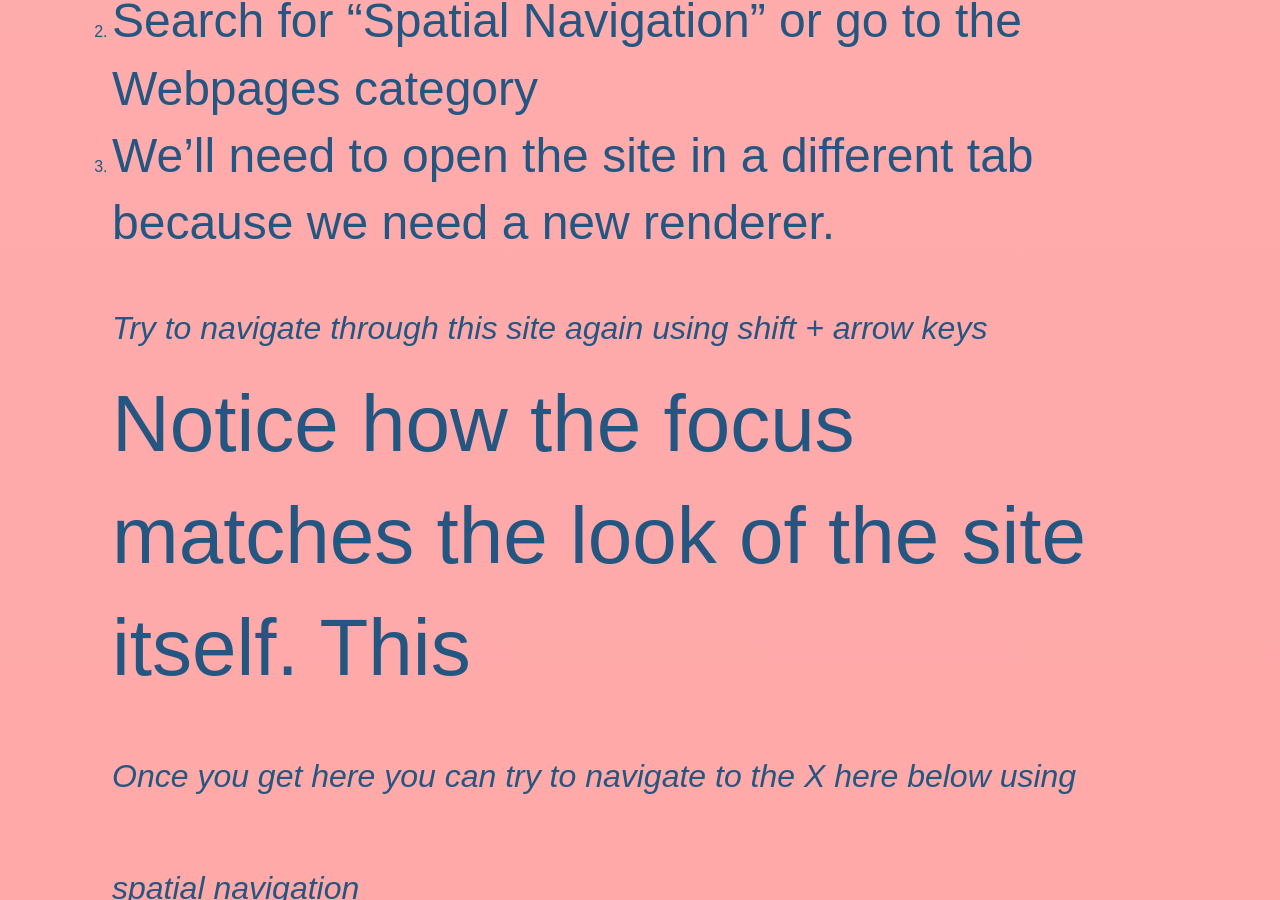
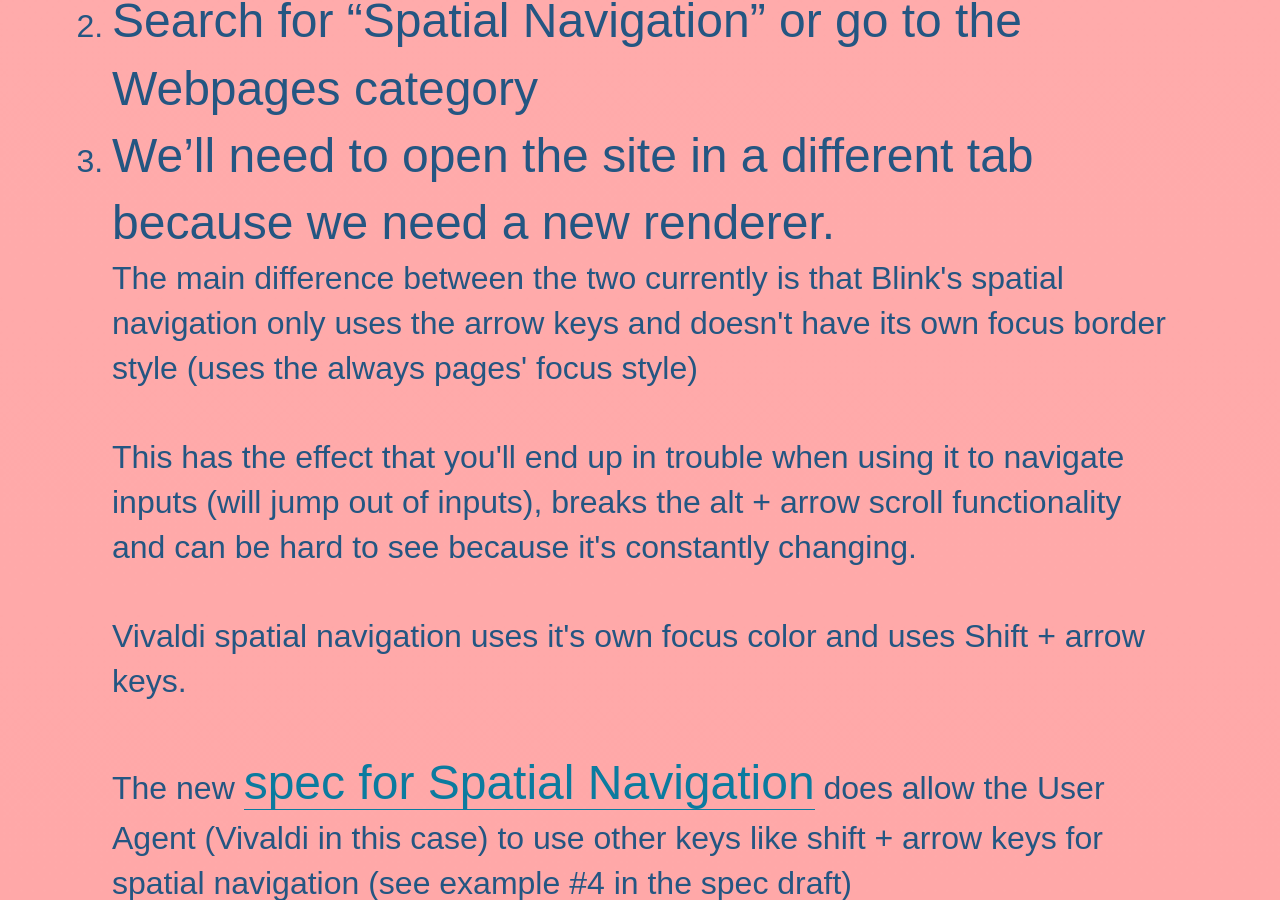
Before and after one commit to gudmundurmar/gmg.is, a Jekyll site: the page built from lost-in-navigation/index.md, in a window 1280 px wide and 900 px high, scrolled down 22833 px. Built offline with Jekyll 4.4.1, drawn with Linux system fonts in a browser that asks for light colours; some of the changed text lies outside the part shown.

Commit message:
Fix to Lost in Navigation blog

```diff
--- a/_layouts/singlepage.html
+++ b/_layouts/singlepage.html
@@ -18,6 +18,9 @@
     border: 1px solid black;
     border-collapse: collapse;
     padding: 0.7em;
+  }
+  li {
+    font-size: 2rem;
   }
   li > * {
     font-size: 3rem;
--- a/lost-in-navigation/index.md
+++ b/lost-in-navigation/index.md
@@ -310,7 +310,7 @@
   <em>Press alt + ⬇️ key</em>
 </p>
 
-First lets try Blink/Chromium spatial navigation
+_Try both Blink/Chromium spatial navigation and Vivaldi spatial navigation in Vivaldi._
 
 1. Open settings <a href="vivaldi://settings">vivaldi://settings</a>
 
@@ -319,9 +319,17 @@
 3. We'll need to open the site in a different tab because we need a new renderer.
 
 
-_Try to navigate through this site again using shift + arrow keys_
-
-Notice how the focus matches the look of the site itself. This
+<p style="font-size: 2rem">
+  The main difference between the two currently is that Blink's spatial navigation only uses the arrow keys and doesn't have its own focus border style (uses the always pages' focus style)<br/>
+  <br/>
+  This has the effect that you'll end up in trouble when using it to navigate inputs (will jump out of inputs), breaks the alt + arrow scroll functionality and can be hard to see because it's constantly changing.<br/>
+  <br/>
+  Vivaldi spatial navigation uses it's own focus color and uses Shift + arrow keys.<br/>
+  <br/>
+  The new <a href="https://drafts.csswg.org/css-nav-1/">spec for Spatial Navigation</a> does allow the User Agent (Vivaldi in this case) to use other keys like shift + arrow keys for spatial navigation (see example #4 in the spec draft)<br/>
+  <br/>
+  The focus style issue is however not aknowledged at the moment. The user agent vs the author of the webpage. We're currently working to try to get that in the spec too.<br/>
+</p>
 
 
 _Once you get here you can try to navigate to the X here below using spatial navigation_
@@ -348,17 +356,17 @@
 _ALT + ⬇️ key when you're done_
 <div style="height: 30vh"></div>
 ## Final words...
+<p style="font-size: 2rem">
+  All browsers are going to handle a little bit differently.<br/>
+  It would be smart to check out some of the features it has and customize to your needs.<br/>
+  <br/>
+  So if we take Vivaldi for example it has<br/>
+</p>
 
-All browsers are going to handle a little bit differently.
+1. Customizable keyboard shortcuts and single key shortcuts (in <a style="font-size:2rem" href="vivaldi://settings"> Settings</a> -> Keyboard category)
 
-It would be smart to check out some of the features it has and customize to your needs.
+2. Mouse Gestures (in <a style="font-size:2rem" href="vivaldi://settings">Settings</a> -> Mouse category) to name a few.
 
-So if we take Vivaldi for example it has
-
-1. <a href="vivaldi://settings">Customizable keyboard shortcuts</a> (even single key shortcuts)
-2. <a href="vivaldi://settings">Mouse Gestures</a> to name a few.
-
-_ALT + ⬇️ key when you're done_
 <div style="height: 30vh"></div>
 <p style="height: 100vh">
   We will all get lost.<br/>
```
